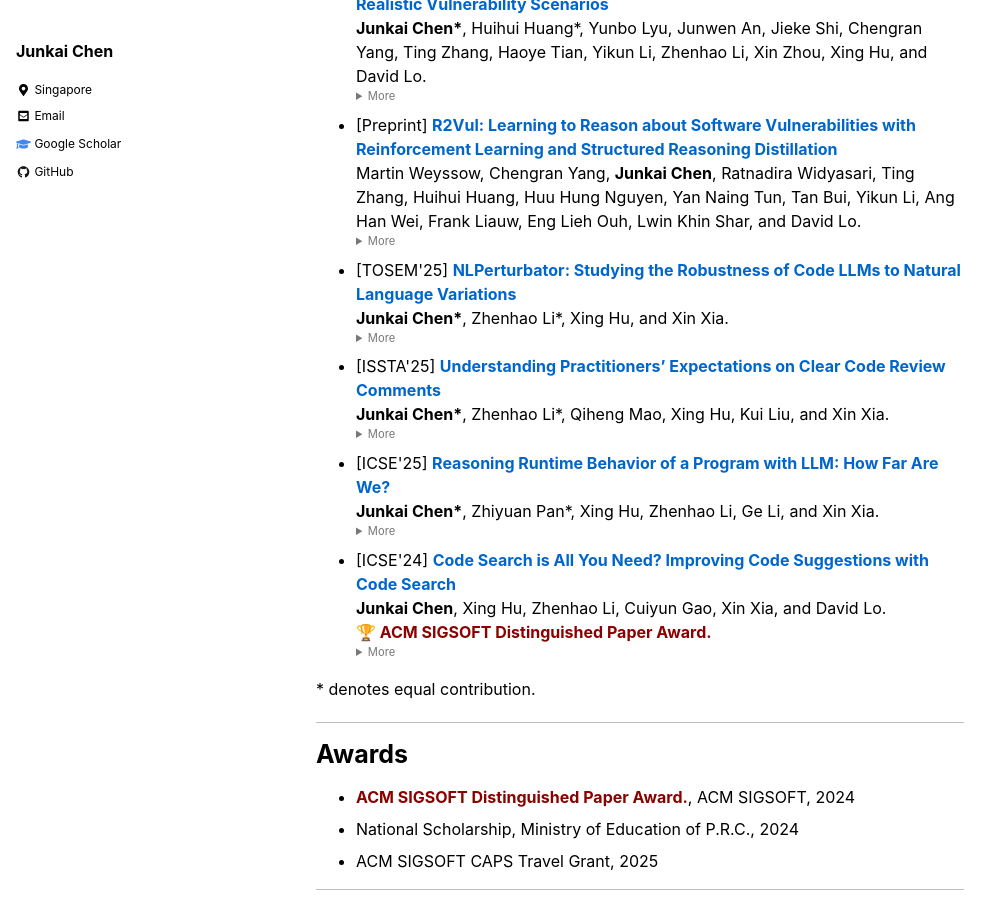
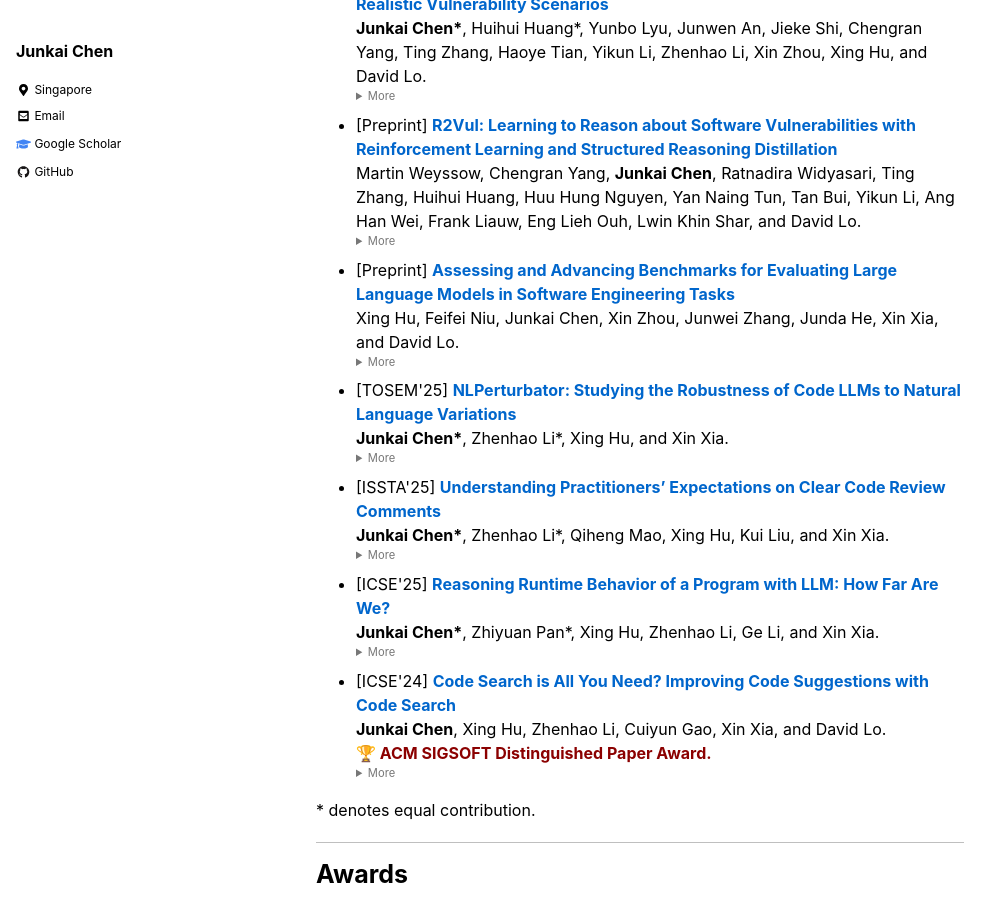
Before and after one commit to chen-junkai/chen-junkai.github.io, a Jekyll site: the page built from index.md, in a window 1280 px wide and 900 px high, scrolled down 727 px. Shown: the whole window, without its empty margins (0-1007 px from the left). Built offline with Jekyll 4.4.1, drawn with Linux system fonts in a browser that asks for light colours; nearby versions of some CDN libraries.

Commit message:
Update index.md

```diff
--- a/index.md
+++ b/index.md
@@ -40,6 +40,15 @@ So many exciting and interesting \\(≧▽≦)/ things are happening in the era
     TLDR: Reasoning for vulnerability detection. <br/>
     📄 <a href="https://arxiv.org/pdf/2504.04699" target="_blank">PDF</a>
     | 💻 <a href="https://github.com/martin-wey/R2Vul" target="_blank">Code</a>
+  </details>
+
+- [Preprint] [**Assessing and Advancing Benchmarks for Evaluating Large Language Models in Software Engineering Tasks**](https://arxiv.org/abs/2505.08903)\
+  Xing Hu, Feifei Niu, Junkai Chen, Xin Zhou, Junwei Zhang, Junda He, Xin Xia, and David Lo.
+  <details style="font-size: 0.7rem; color: #777;">
+    <summary>More</summary>
+    TLDR: Literature review on benchmarks of LLM4SE. <br/>
+    📄 <a href="https://arxiv.org/pdf/2505.08903" target="_blank">PDF</a>
+    | 💻 <a href="https://github.com/LLM4SE-Benchmarks/LLM4SE-Benchmarks" target="_blank">Code</a>
   </details>
 
 - [TOSEM\'25] [**NLPerturbator: Studying the Robustness of Code LLMs to Natural Language Variations**](https://dl.acm.org/doi/10.1145/3745764)\
```
